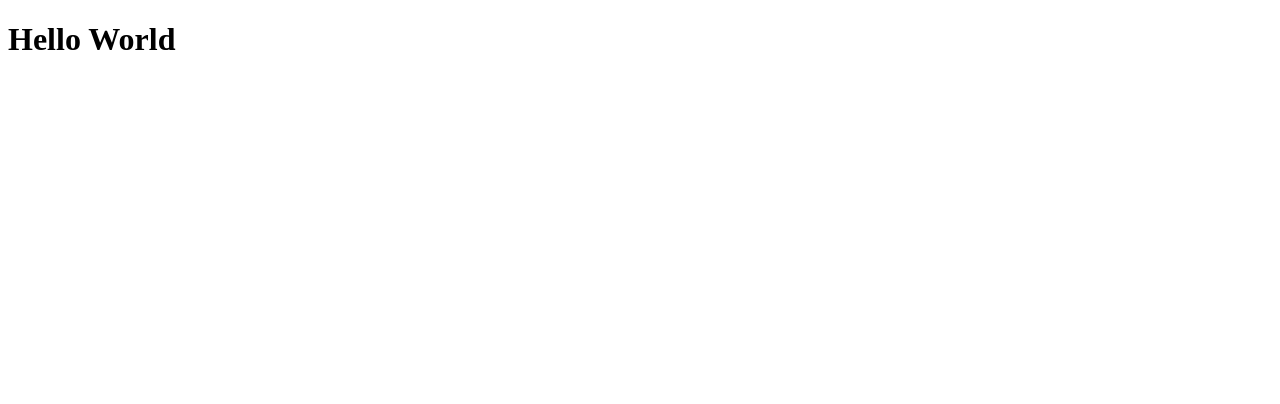
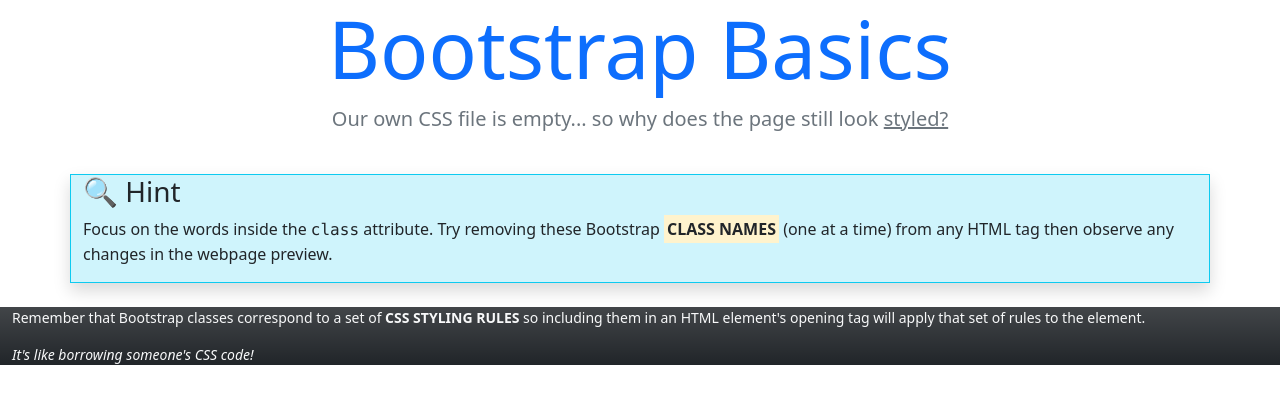
Before and after one commit to BWL-CS/cs1-wk18-codecollab, a plain HTML site: page index.html in a window 1280 px wide. Drawn offline with nearby package versions, Linux system fonts and the light colour scheme.

Commit message:
added bootstrap classes

```diff
--- a/index.html
+++ b/index.html
@@ -3,15 +3,48 @@
 
 <head>
   <meta charset="UTF-8">
-  <title>Hello World</title>
+  <title>CodeCollab</title>
   <link rel="stylesheet" href="style.css">
-  <script src="script.js" type="text/javascript"></script>
+  <!-- Bootstrap -->
+  <link href="https://cdn.jsdelivr.net/npm/bootstrap@5.3.3/dist/css/bootstrap.min.css" rel="stylesheet">
+  <script src="https://cdn.jsdelivr.net/npm/bootstrap@5.3.3/dist/js/bootstrap.bundle.min.js"></script>
 </head>
 
 <body>
-  <h1>Hello World</h1>
 
+  <div class="container-fluid text-center">
+    <h1 class="display-1 text-primary">Bootstrap Basics</h1>
+    <p class="lead text-secondary">
+      Our own CSS file is empty... so why does the page still look
+      <span class="text-decoration-underline">
+        styled?
+      </span>
+    </p>
+  </div>
 
+  <br>
+
+  <div class="container bg-info-subtle shadow border border-info">
+    <h3 class="">🔍 Hint</h3>
+    <p class="">
+      Focus on the words inside the <span class="font-monospace">class</span> attribute.
+      Try removing these Bootstrap <span class="mark fw-bold">CLASS NAMES</span>
+      (one at a time) from any HTML tag then observe any changes in the webpage preview.
+    </p>
+  </div>
+
+  <br>
+
+  <div class="container-fluid bg-dark bg-gradient text-light">
+    <p class="small">
+      Remember that Bootstrap classes correspond to a set of
+      <span class="fw-bold"> CSS STYLING RULES </span>
+      so including them in an HTML element's opening tag will apply that set of rules to the element.
+    </p>
+    <p class="small fst-italic">
+      It's like borrowing someone's CSS code!
+    </p>
+	</div>
 
 </body>
 </html>
```
